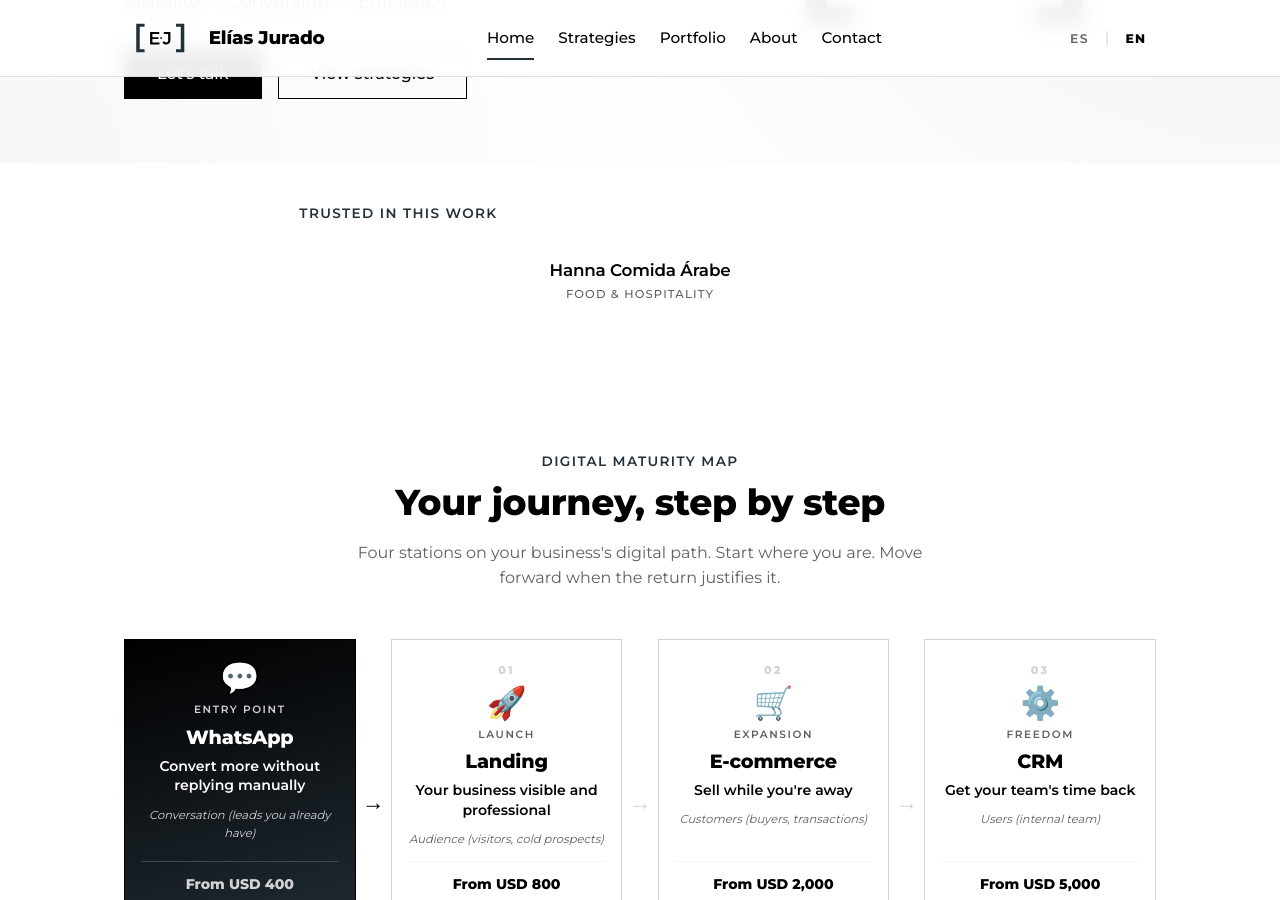
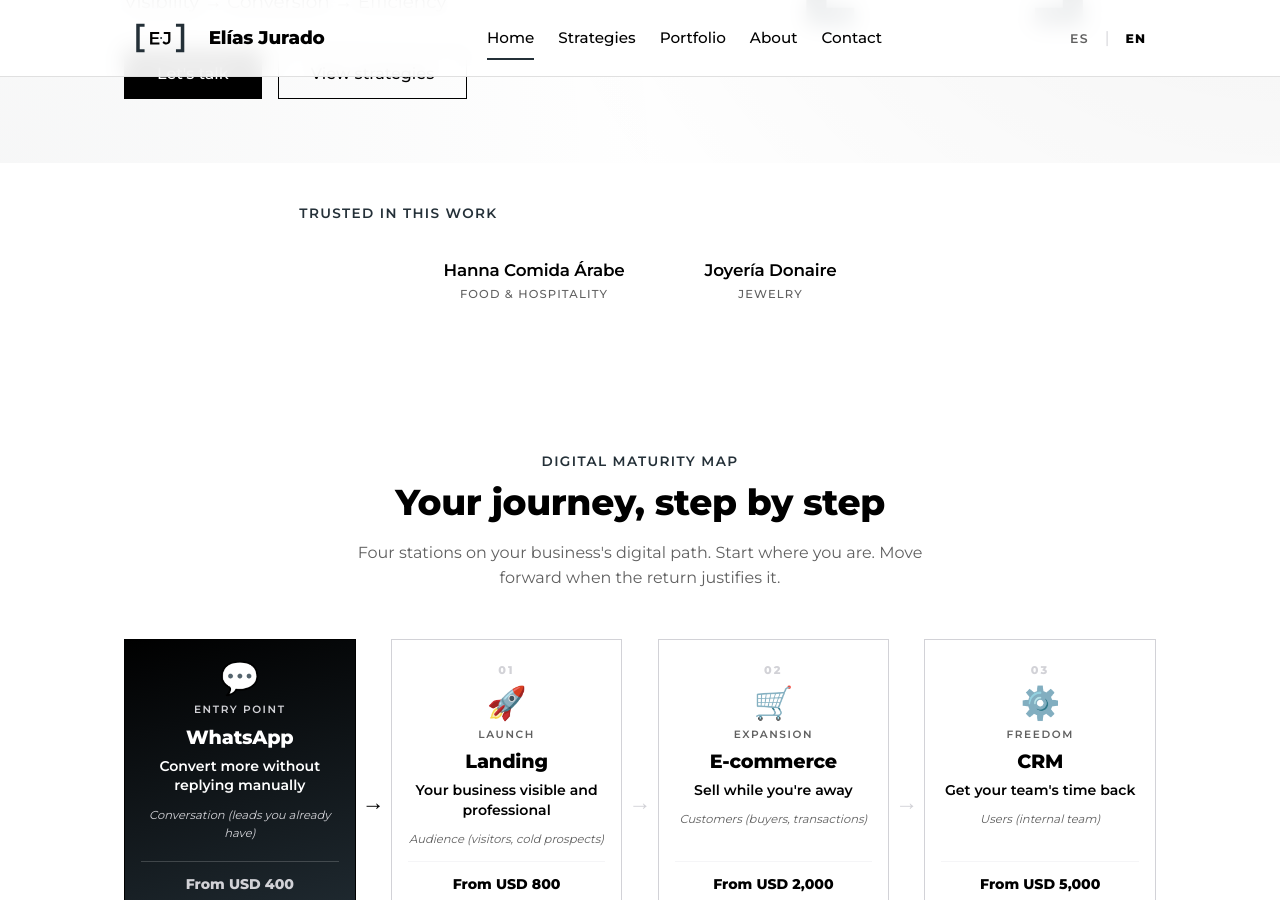
Before and after one commit to eliasjurado/eliasjurado.github.io, a Jekyll site: the page built from index.html, in a window 1280 px wide and 900 px high, scrolled down 385 px. Built offline with Jekyll 4.4.1, drawn with Linux system fonts in a browser that asks for light colours.

Commit message:
feat(home): Joyería Donaire en «Confiaron en este trabajo»
Co-Authored-By: Claude Opus 5.5 <noreply@anthropic.com>

```diff
--- a/_data/clientes.yml
+++ b/_data/clientes.yml
@@ -7,6 +7,11 @@
   url: https://hannacomidaarabe.com
   cerrado: 2026-05
 
+- nombre: Joyería Donaire
+  industria: { es: "Joyería", en: "Jewelry" }
+  url: https://joyeriadonaireperu.com
+  cerrado: 2026-07
+
 # Pendiente de cerrar:
 # - nombre: Estudio Jurídico Foti
 #   industria: Servicios Jurídicos
```
